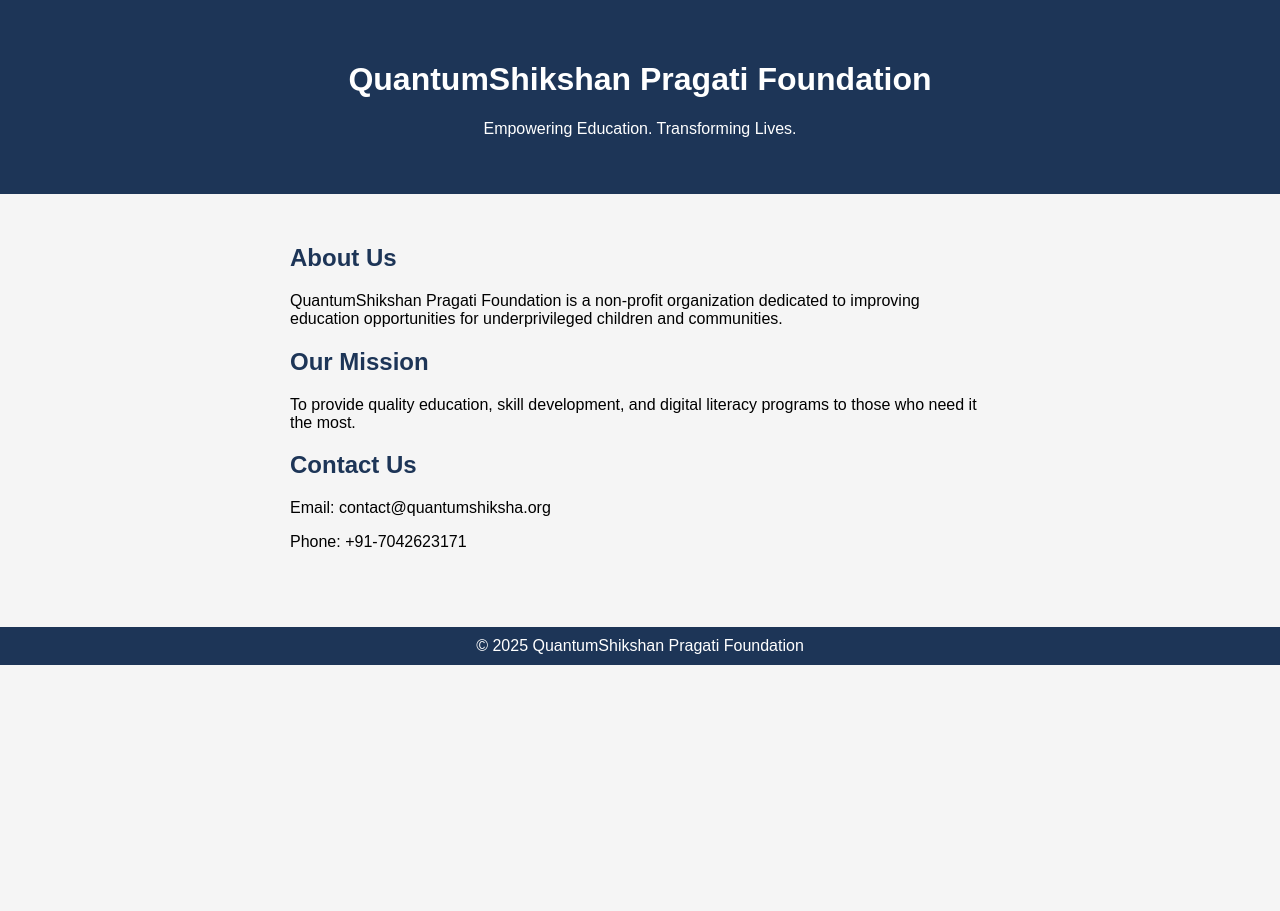
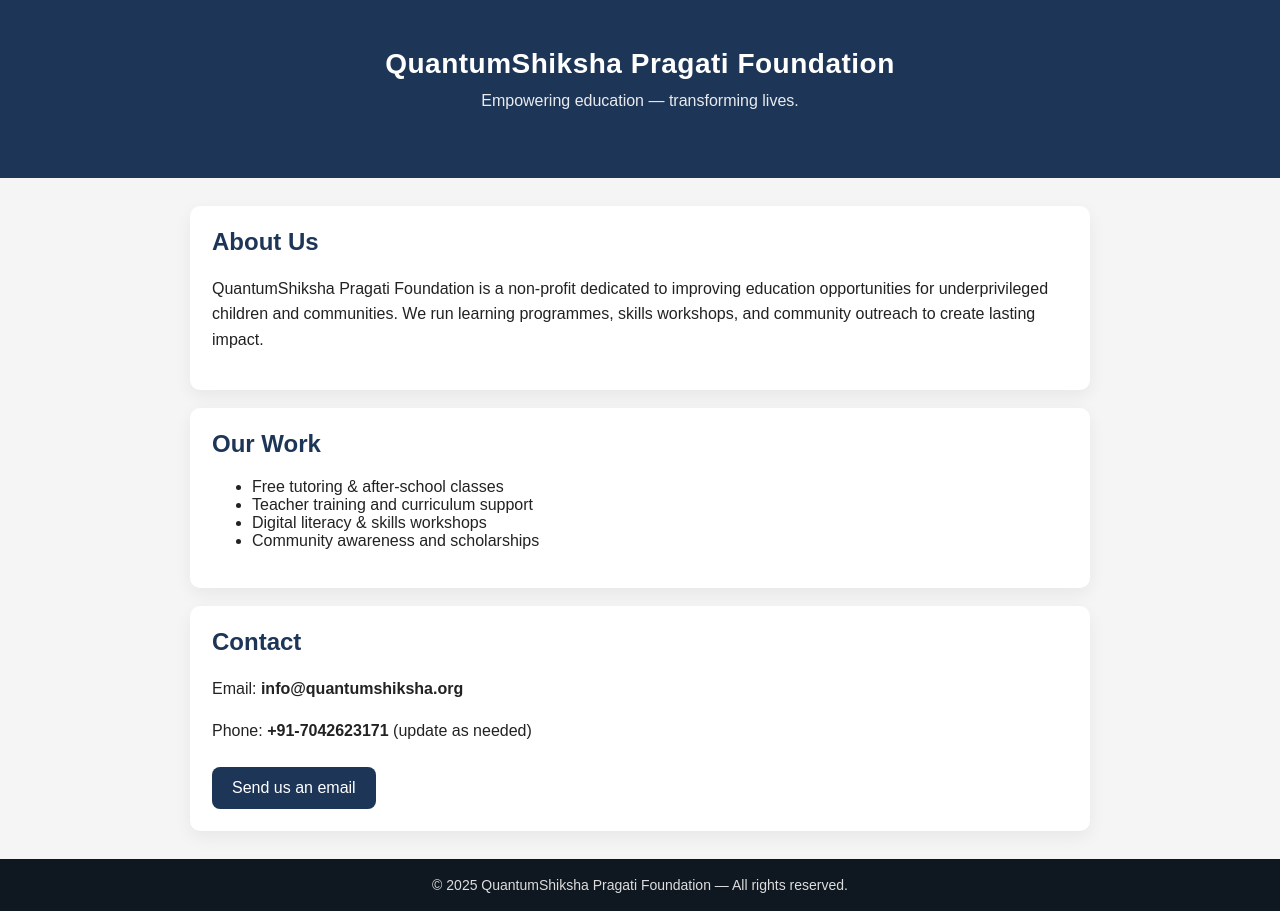
Before and after one commit to launchroar-art/quantumshiksha, a plain HTML site: page index.html in a window 1280 px wide. Before the commit the page ends 800 px from the top, so only its background shows below. Drawn offline with Linux system fonts and the light colour scheme.

Commit message:
index.html

```diff
--- a/index.html
+++ b/index.html
@@ -1,39 +1,57 @@
-<!DOCTYPE html>
-<html>
+<!doctype html>
+<html lang="en">
 <head>
-    <title>QuantumShikshan Pragati Foundation</title>
-    <meta charset="UTF-8">
-    <meta name="viewport" content="width=device-width, initial-scale=1">
-    <style>
-        body {font-family: Arial; margin:0; padding:0; background:#f5f5f5;}
-        .header {background:#1d3557; color:#fff; padding:40px; text-align:center;}
-        .section {padding:30px; max-width:700px; margin:auto;}
-        h2 {color:#1d3557;}
-        .footer {background:#1d3557; color:white; text-align:center; padding:10px; margin-top:30px;}
-    </style>
+  <meta charset="utf-8" />
+  <meta name="viewport" content="width=device-width,initial-scale=1" />
+  <title>QuantumShiksha Pragati Foundation</title>
+  <style>
+    :root{--accent:#1d3557;--bg:#f5f5f5;--text:#222;}
+    body{font-family:Arial,Helvetica,sans-serif;margin:0;background:var(--bg);color:var(--text);}
+    header{background:var(--accent);color:#fff;padding:48px 20px;text-align:center}
+    header h1{margin:0;font-size:28px;letter-spacing:0.5px}
+    .container{max-width:900px;margin:28px auto;padding:0 18px;}
+    .card{background:#fff;border-radius:10px;padding:22px;margin-bottom:18px;box-shadow:0 6px 18px rgba(0,0,0,.06)}
+    h2{color:var(--accent);margin-top:0}
+    p{line-height:1.6}
+    .cta{display:inline-block;background:var(--accent);color:#fff;padding:12px 20px;border-radius:8px;text-decoration:none;margin-top:8px}
+    footer{background:#0f1720;color:#ddd;padding:18px;text-align:center;margin-top:26px;font-size:14px}
+    @media(max-width:500px){header h1{font-size:20px}}
+  </style>
 </head>
 <body>
+  <header>
+    <h1>QuantumShiksha Pragati Foundation</h1>
+    <p style="opacity:.9;margin-top:8px">Empowering education — transforming lives.</p>
+  </header>
 
-<div class="header">
-    <h1>QuantumShikshan Pragati Foundation</h1>
-    <p>Empowering Education. Transforming Lives.</p>
-</div>
+  <div class="container">
+    <div class="card">
+      <h2>About Us</h2>
+      <p>QuantumShiksha Pragati Foundation is a non-profit dedicated to improving education opportunities for underprivileged children and communities. We run learning programmes, skills workshops, and community outreach to create lasting impact.</p>
+    </div>
 
-<div class="section">
-    <h2>About Us</h2>
-    <p>QuantumShikshan Pragati Foundation is a non-profit organization dedicated to improving education opportunities for underprivileged children and communities.</p>
+    <div class="card">
+      <h2>Our Work</h2>
+      <ul>
+        <li>Free tutoring & after-school classes</li>
+        <li>Teacher training and curriculum support</li>
+        <li>Digital literacy & skills workshops</li>
+        <li>Community awareness and scholarships</li>
+      </ul>
+    </div>
 
-    <h2>Our Mission</h2>
-    <p>To provide quality education, skill development, and digital literacy programs to those who need it the most.</p>
+    <div class="card">
+      <h2>Contact</h2>
+      <p>Email: <strong>info@quantumshiksha.org</strong></p>
+      <p>Phone: <strong>+91-7042623171</strong> (update as needed)</p>
+      <a class="cta" href="mailto:info@quantumshiksha.org">Send us an email</a>
+    </div>
+  </div>
 
-    <h2>Contact Us</h2>
-    <p>Email: contact@quantumshiksha.org</p>
-    <p>Phone: +91-7042623171</p>
-</div>
+  <footer>
+    © <span id="year"></span> QuantumShiksha Pragati Foundation — All rights reserved.
+  </footer>
 
-<div class="footer">
-    © 2025 QuantumShikshan Pragati Foundation
-</div>
-
+  <script>document.getElementById('year').textContent = (new Date()).getFullYear();</script>
 </body>
 </html>
```
